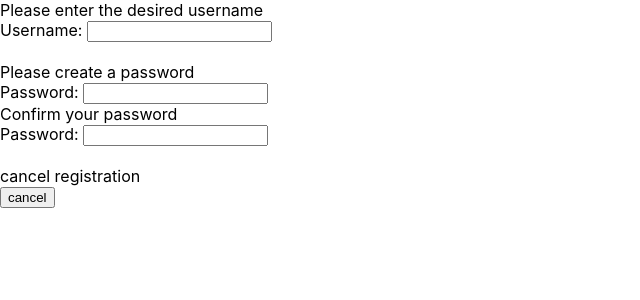
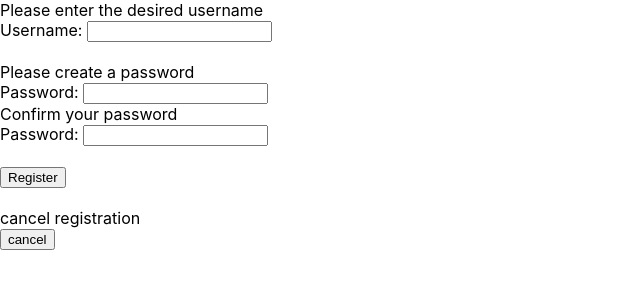
Before and after one commit to EG-Lear/webshop, a React (Create React App) app in the folder client/: page /registration in a window 1280 px wide. Shown: the top 300 px of the page, without its empty margins (0-640 px from the left). Built offline with nearby package versions, Linux system fonts and the light colour scheme; no server answers.

Commit message:
front end and back end not communicate to create new users

```diff
--- a/client/src/Containers/Registration.js
+++ b/client/src/Containers/Registration.js
@@ -1,7 +1,7 @@
 import React, { useState } from 'react'
 import { Link } from 'react-router-dom'
 
-const Registration = ({loginUser}) => {
+const Registration = ({logInUser}) => {
   const [userName, setUserName] = useState('')
   const [password, setPassword] = useState('')
   const [passwordConfirmation, setPasswordConfirmation] = useState('')
@@ -16,9 +16,37 @@ const Registration = ({loginUser}) => {
     }
   }
 
+  const handleSubmit = (event) => {
+    event.preventDefault()
+    if (password === passwordConfirmation) {
+      alert("Profile being created")
+      fetch('/register', {
+        method: "POST",
+        headers: {
+          "Content-Type": "application/json"
+        },
+        body: JSON.stringify({
+          username: userName,
+          password: password,
+          password_confirmation: passwordConfirmation
+        })
+      })
+      .then(res => res.json())
+      .then(data => {
+        if (data.errors) {
+          alert(data.errors)
+        } else {
+          logInUser(data.username)
+        }
+      })
+    } else {
+      alert("Passwords do not match")
+    }
+  }
+
   return (
     <div>
-      <form>
+      <form onSubmit={handleSubmit}>
         Please enter the desired username
         <br/>
         <label>Username: </label>
@@ -28,12 +56,15 @@ const Registration = ({loginUser}) => {
         Please create a password
         <br/>
         <label>Password: </label>
-        <input id='P' value={password} onChange={handleChange}></input>
+        <input id='P' type='password' value={password} onChange={handleChange}></input>
         <br/>
         Confirm your password
         <br/>
         <label>Password: </label>
-        <input id='PC' value={passwordConfirmation} onChange={handleChange}></input>
+        <input id='PC' type='password' value={passwordConfirmation} onChange={handleChange}></input>
+        <br/>
+        <br/>
+        <button>Register</button>
       </form>
       <br/>
       cancel registration
```
Also changed, not shown: 1 other file (tests, documents, lock files or other folders).
